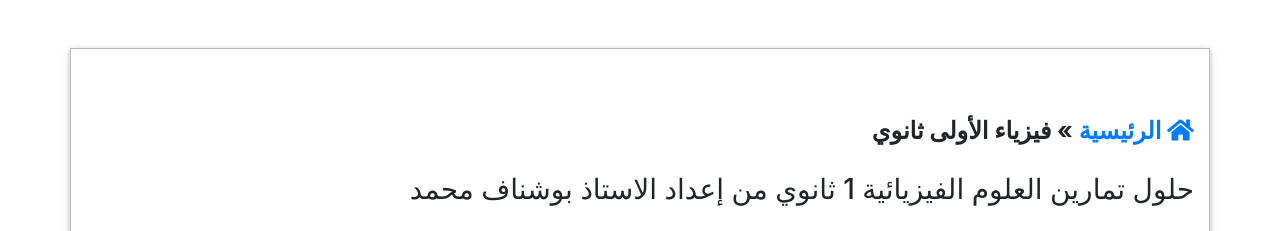
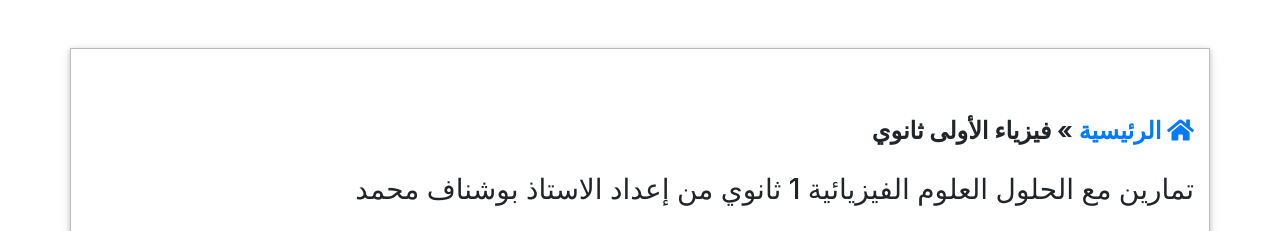
Before and after one commit to Rouizi/einstein, a Django app: page /1as in a window 1280 px wide. Shown: the part 86-317 px from the top of the page. Run offline with Django 3.2, Linux system fonts and the light colour scheme; data that the repository does not hold is empty; some libraries are stand-ins or nearby versions.

Commit message:
Editing the templates

```diff
--- a/templates/core/exercises_wihda.html
+++ b/templates/core/exercises_wihda.html
@@ -1,8 +1,8 @@
 {% extends 'base.html' %}
 
-{% block head_title %}{% endblock head_title %}
+{% block head_title %}تمارين مع الحلول العلوم الفيزيائية {{ wihda.school.school_year }}{% endblock head_title %}
 
-{% block meta %}{% endblock meta %}
+{% block meta %}تمارين مع الحلول {{ wihda.school.school_year }} {{ wihda.name }}{% endblock meta %}
 
 {% block content %}
 <section class="container my-5 py-5"
--- a/templates/core/first_year.html
+++ b/templates/core/first_year.html
@@ -1,8 +1,8 @@
 {% extends 'base.html' %}
 
-{% block head_title %}حلول تمارين العلوم الفيزيائية أولى ثانوي{% endblock head_title %}
+{% block head_title %}تمارين مع الحلول العلوم الفيزيائية أولى ثانوي{% endblock head_title %}
 
-{% block meta %}حلول تمارين العلوم الفيزيائية 1 ثانوي من إعداد الاستاذ بوشناف محمد{% endblock meta %}
+{% block meta %}تمارين مع الحلول العلوم الفيزيائية 1 ثانوي من إعداد الاستاذ بوشناف محمد{% endblock meta %}
 
 {% block content %}
 <section class="container my-5 py-5"
@@ -14,7 +14,7 @@
     » فيزياء الأولى ثانوي</span>
   </nav>
 
-  <h3 class='text-right my-4'>حلول تمارين العلوم الفيزيائية 1 ثانوي من إعداد الاستاذ بوشناف محمد</h3>
+  <h3 class='text-right my-4'> تمارين مع الحلول العلوم الفيزيائية 1 ثانوي من إعداد الاستاذ بوشناف محمد</h3>
 
   <div class="table-responsive">
     <table class="table table-striped table-bordered text-right">
--- a/templates/core/second_year.html
+++ b/templates/core/second_year.html
@@ -1,8 +1,8 @@
 {% extends 'base.html' %}
 
-{% block head_title %}حلول تمارين العلوم الفيزيائية 2{% endblock head_title %}
+{% block head_title %} تمارين مع الحلول العلوم الفيزيائية 2{% endblock head_title %}
 
-{% block meta %}حلول تمارين العلوم الفيزيائية 3 ثانوي من إعداد الاستاذ بوشناف محمد{% endblock meta %}
+{% block meta %} تمارين مع الحلول العلوم الفيزيائية 3 ثانوي من إعداد الاستاذ بوشناف محمد{% endblock meta %}
 
 {% block content %}
 <section class="container my-5 py-5"
@@ -14,7 +14,7 @@
     » فيزياء الثانية ثانوي</span>
   </nav>
 
-  <h3 class='text-right my-4'>حلول تمارين العلوم الفيزيائية 2 ثانوي من إعداد الاستاذ بوشناف محمد</h3>
+  <h3 class='text-right my-4'> تمارين مع الحلول العلوم الفيزيائية 2 ثانوي من إعداد الاستاذ بوشناف محمد</h3>
 
   <div class="table-responsive">
     <table class="table table-striped table-bordered text-right">
--- a/templates/core/third_year.html
+++ b/templates/core/third_year.html
@@ -1,8 +1,8 @@
 {% extends 'base.html' %}
 
-{% block head_title %}حلول تمارين العلوم الفيزيائية 3{% endblock head_title %}
+{% block head_title %}تمارين مع الحلول العلوم الفيزيائية 3{% endblock head_title %}
 
-{% block meta %}حلول تمارين العلوم الفيزيائية 3 ثانوي من إعداد الاستاذ بوشناف محمد{% endblock meta %}
+{% block meta %}تمارين مع الحلول العلوم الفيزيائية 3 ثانوي من إعداد الاستاذ بوشناف محمد{% endblock meta %}
 
 {% block content %}
 <section class="container my-5 py-5"
@@ -14,7 +14,7 @@
     » فيزياء الثالثة ثانوي</span>
   </nav>
 
-  <h3 class='text-right my-4'>حلول تمارين العلوم الفيزيائية 3 ثانوي من إعداد الاستاذ بوشناف محمد</h3>
+  <h3 class='text-right my-4'> تمارين مع الحلول العلوم الفيزيائية 3 ثانوي من إعداد الاستاذ بوشناف محمد</h3>
 
   <div class="table-responsive">
     <table class="table table-striped table-bordered text-right">
```
